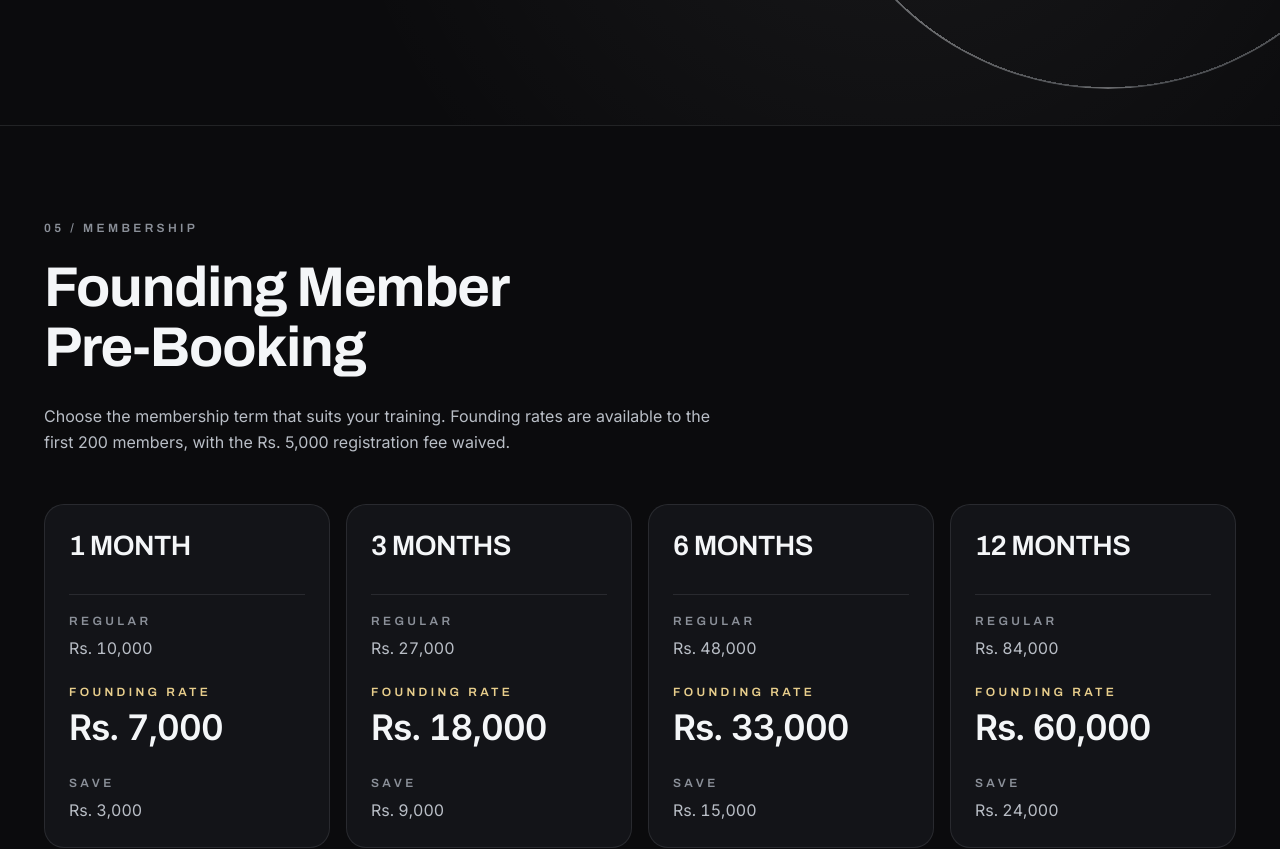
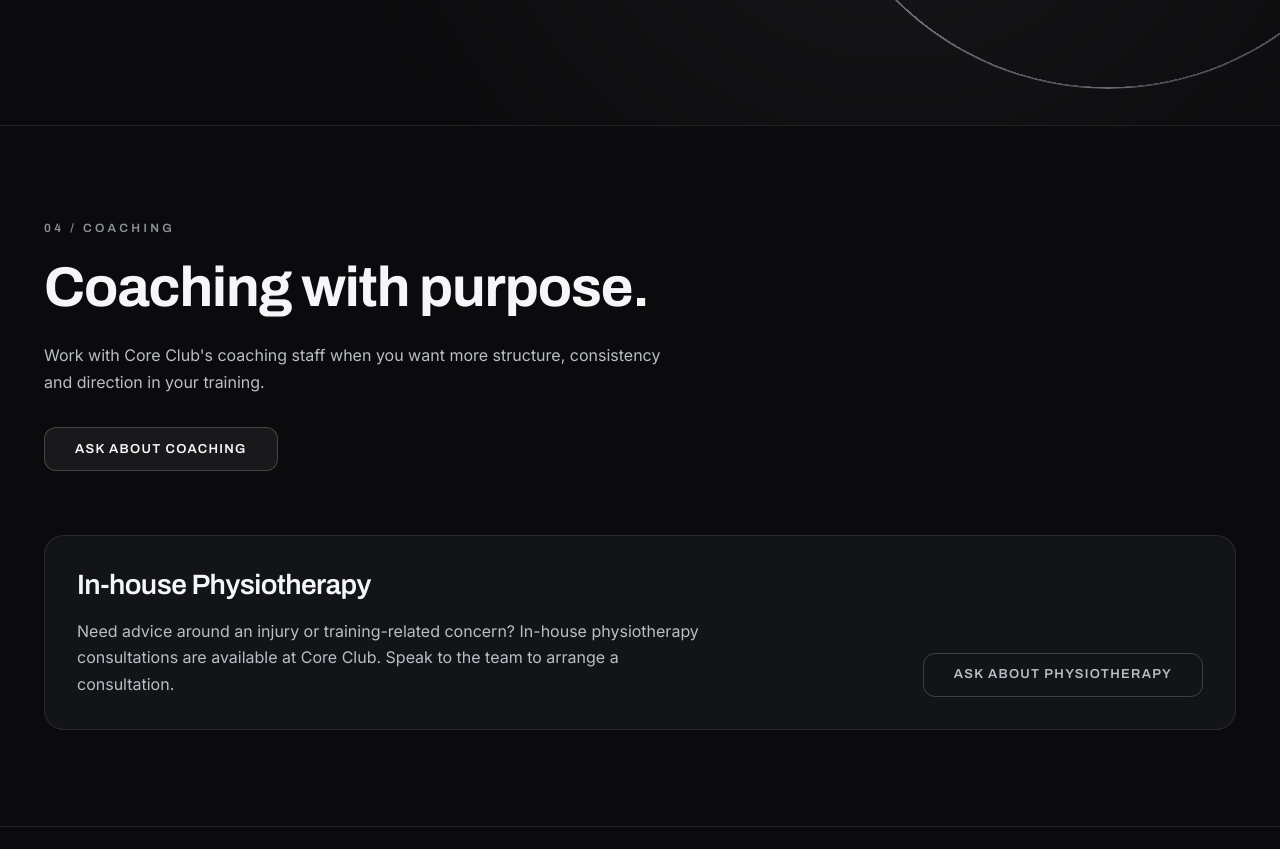
Before and after one commit to hashhaam/core-club, a Next.js app: page / in a window 1280 px wide. Shown: the part 2700-3549 px from the top of the page. Built offline with nearby package versions, Linux system fonts and the light colour scheme.

Commit message:
feat: add coaching and physiotherapy section

```diff
--- a/components/sections/coaching.tsx
+++ b/components/sections/coaching.tsx
@@ -1,19 +1,36 @@
 import Image from "next/image";
 import Link from "next/link";
 
+import { Button } from "@/components/ui/button";
 import { coaches } from "@/content/coaches";
 
 export function Coaching() {
-  if (!coaches.verified || coaches.list.length === 0) {
-    return null;
-  }
+  const hasVerifiedProfiles = coaches.verified && coaches.list.length > 0;
 
   return (
-    <section id="coaching" className="section-cc bg-core-black">
+    <section
+      id="coaching"
+      aria-labelledby="coaching-heading"
+      className="section-cc scroll-mt-16 border-t border-hairline bg-core-black lg:scroll-mt-[76px]"
+    >
       <div className="container-cc">
         <p className="t-eyebrow text-muted">04 / COACHING</p>
-        <h2 className="t-h2 headline-solid mt-6">Coaching</h2>
+        <h2 id="coaching-heading" className="t-h2 headline-solid mt-6">
+          Coaching with purpose.
+        </h2>
+        <p className="t-body mt-6 max-w-[62ch] text-titanium">
+          Work with Core Club&apos;s coaching staff when you want more structure,
+          consistency and direction in your training.
+        </p>
+        <Button
+          variant="secondary"
+          href="/#the-club"
+          className="mt-8 focus-visible:outline-2 focus-visible:outline-offset-2 focus-visible:outline-gold"
+        >
+          ASK ABOUT COACHING
+        </Button>
 
+        {hasVerifiedProfiles && (
           <div className="mt-12 grid grid-cols-1 gap-8 sm:grid-cols-2 lg:grid-cols-3">
             {coaches.list.map((coach) => (
               <Link
@@ -61,6 +78,25 @@ export function Coaching() {
               </Link>
             ))}
           </div>
+        )}
+
+        <div className="mt-12 rounded-cc-md border border-hairline bg-surface-1 p-6 sm:mt-16 sm:p-8 lg:flex lg:items-end lg:justify-between lg:gap-12">
+          <div className="max-w-[62ch]">
+            <h3 className="t-h3 text-core-white">In-house Physiotherapy</h3>
+            <p className="t-body mt-4 text-titanium">
+              Need advice around an injury or training-related concern? In-house
+              physiotherapy consultations are available at Core Club. Speak to
+              the team to arrange a consultation.
+            </p>
+          </div>
+          <Button
+            variant="ghost"
+            href="/#the-club"
+            className="mt-8 shrink-0 focus-visible:outline-2 focus-visible:outline-offset-2 focus-visible:outline-gold lg:mt-0"
+          >
+            ASK ABOUT PHYSIOTHERAPY
+          </Button>
+        </div>
       </div>
     </section>
   );
--- a/content/site.ts
+++ b/content/site.ts
@@ -26,7 +26,7 @@ export const site: SiteConfig = {
   nav: [
     { label: "Facilities", href: "/facilities" },
     { label: "Memberships", href: "/#membership" },
-    { label: "Coaching", href: "/trainers" },
+    { label: "Coaching", href: "/#coaching" },
     { label: "Women's Hours", href: "/womens-hours" },
     { label: "Contact", href: "/contact" },
   ],
```
Lines whose indentation alone changed are shown as unchanged.
